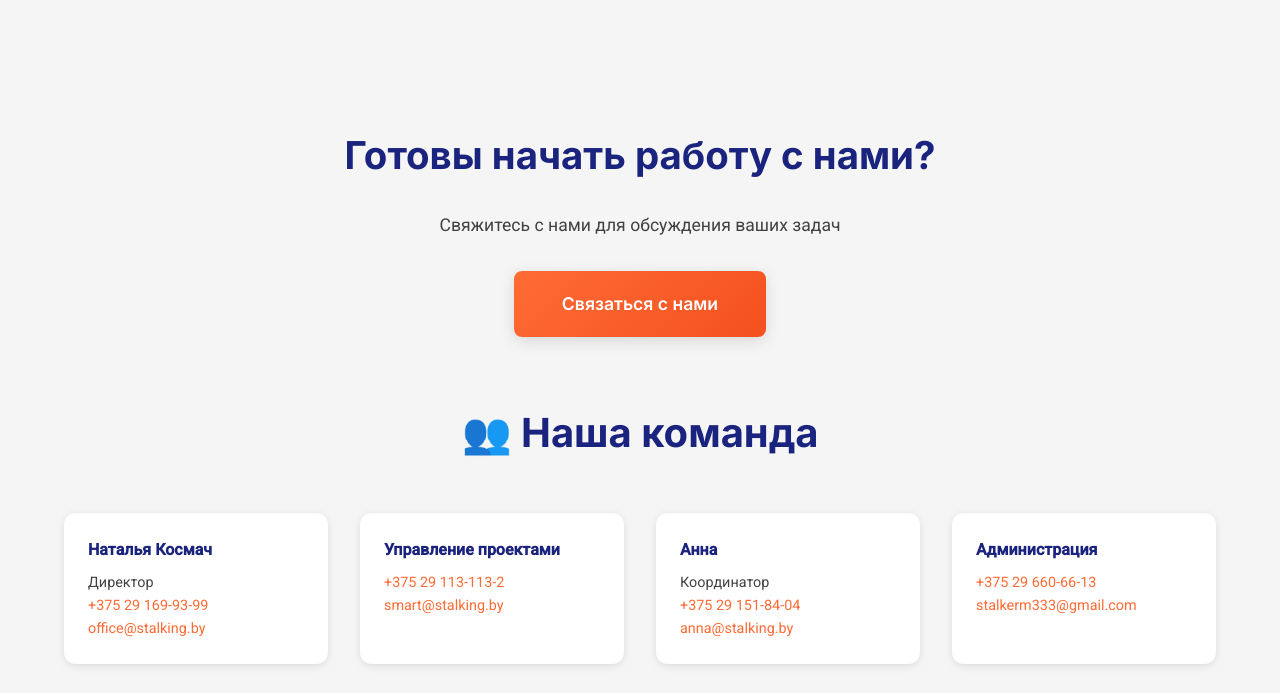
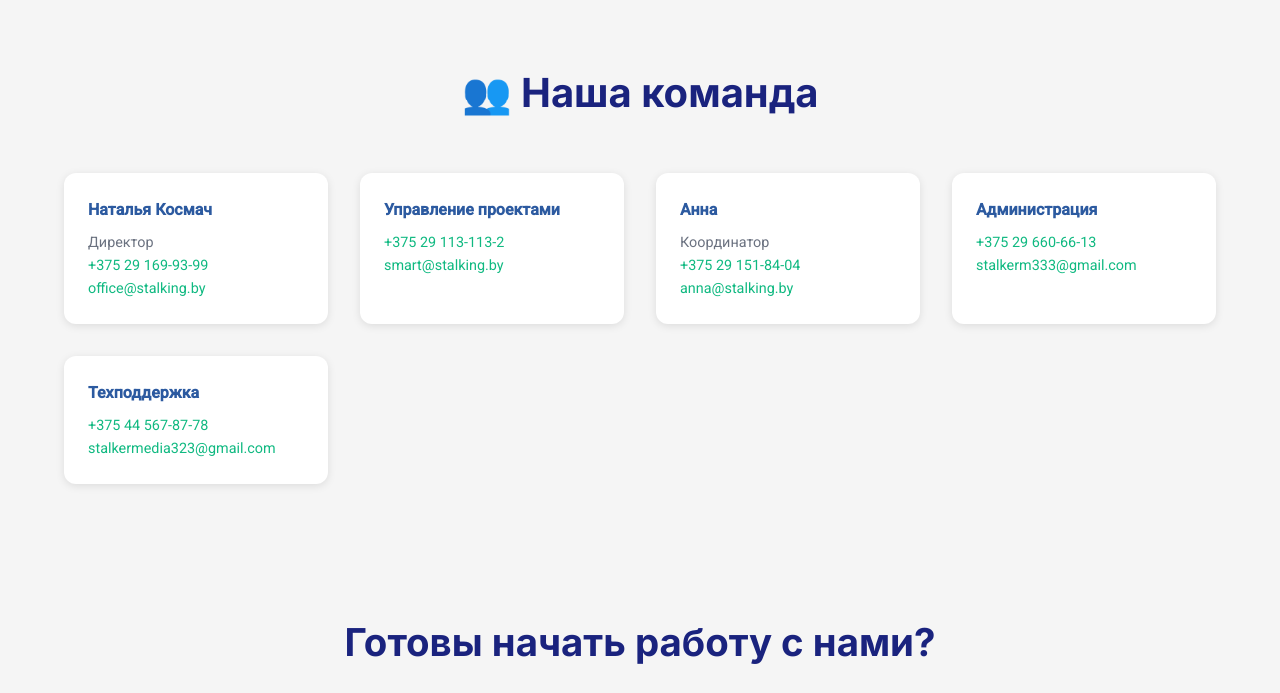
Before and after one commit to vostroslava/stalking-by-redesign, a plain HTML site: page about.html in a window 1280 px wide. Shown: the part 2600-3293 px from the top of the page. Drawn offline with Linux system fonts and the light colour scheme.

Commit message:
docs: update main and about page content

```diff
--- a/about.html
+++ b/about.html
@@ -159,6 +159,53 @@
                 </div>
             </div>
 
+            <div class="about-section" style="margin-top: 4rem;">
+                <h2 class="section-title">👥 Наша команда</h2>
+                <div class="team-contacts"
+                    style="display: grid; grid-template-columns: repeat(auto-fit, minmax(250px, 1fr)); gap: 2rem; margin-top: 2rem;">
+                    <div class="team-member"
+                        style="padding: 1.5rem; background: white; border-radius: 12px; box-shadow: 0 2px 8px rgba(0,0,0,0.1);">
+                        <h4 style="color: #2c5aa0; margin-bottom: 0.5rem;">Наталья Космач</h4>
+                        <p style="color: #6b7280; font-size: 0.9rem; margin: 0;">Директор<br><a href="tel:+375291699399"
+                                style="color: #10b981; text-decoration: none;">+375 29 169-93-99</a><br><a
+                                href="mailto:office@stalking.by"
+                                style="color: #10b981; text-decoration: none;">office@stalking.by</a></p>
+                    </div>
+                    <div class="team-member"
+                        style="padding: 1.5rem; background: white; border-radius: 12px; box-shadow: 0 2px 8px rgba(0,0,0,0.1);">
+                        <h4 style="color: #2c5aa0; margin-bottom: 0.5rem;">Управление проектами</h4>
+                        <p style="color: #6b7280; font-size: 0.9rem; margin: 0;"><a href="tel:+375291131132"
+                                style="color: #10b981; text-decoration: none;">+375 29 113-113-2</a><br><a
+                                href="mailto:smart@stalking.by"
+                                style="color: #10b981; text-decoration: none;">smart@stalking.by</a></p>
+                    </div>
+                    <div class="team-member"
+                        style="padding: 1.5rem; background: white; border-radius: 12px; box-shadow: 0 2px 8px rgba(0,0,0,0.1);">
+                        <h4 style="color: #2c5aa0; margin-bottom: 0.5rem;">Анна</h4>
+                        <p style="color: #6b7280; font-size: 0.9rem; margin: 0;">Координатор<br><a
+                                href="tel:+375291518404" style="color: #10b981; text-decoration: none;">+375 29
+                                151-84-04</a><br><a href="mailto:anna@stalking.by"
+                                style="color: #10b981; text-decoration: none;">anna@stalking.by</a></p>
+                    </div>
+                    <div class="team-member"
+                        style="padding: 1.5rem; background: white; border-radius: 12px; box-shadow: 0 2px 8px rgba(0,0,0,0.1);">
+                        <h4 style="color: #2c5aa0; margin-bottom: 0.5rem;">Администрация</h4>
+                        <p style="color: #6b7280; font-size: 0.9rem; margin: 0;"><a href="tel:+375296606613"
+                                style="color: #10b981; text-decoration: none;">+375 29 660-66-13</a><br><a
+                                href="mailto:stalkerm333@gmail.com"
+                                style="color: #10b981; text-decoration: none;">stalkerm333@gmail.com</a></p>
+                    </div>
+                    <div class="team-member"
+                        style="padding: 1.5rem; background: white; border-radius: 12px; box-shadow: 0 2px 8px rgba(0,0,0,0.1);">
+                        <h4 style="color: #2c5aa0; margin-bottom: 0.5rem;">Техподдержка</h4>
+                        <p style="color: #6b7280; font-size: 0.9rem; margin: 0;"><a href="tel:+375445678778"
+                                style="color: #10b981; text-decoration: none;">+375 44 567-87-78</a><br><a
+                                href="mailto:stalkermedia323@gmail.com"
+                                style="color: #10b981; text-decoration: none;">stalkermedia323@gmail.com</a></p>
+                    </div>
+                </div>
+            </div>
+
             <div class="cta-section" style="margin-top: 4rem;">
                 <h2>Готовы начать работу с нами?</h2>
                 <p>Свяжитесь с нами для обсуждения ваших задач</p>
@@ -167,26 +214,47 @@
 
             <div class="about-section">
                 <h2 class="section-title">👥 Наша команда</h2>
-                <div class="team-contacts" style="display: grid; grid-template-columns: repeat(auto-fit, minmax(250px, 1fr)); gap: 2rem; margin-top: 2rem;">
-                    <div class="team-member" style="padding: 1.5rem; background: white; border-radius: 12px; box-shadow: 0 2px 8px rgba(0,0,0,0.1);">
+                <div class="team-contacts"
+                    style="display: grid; grid-template-columns: repeat(auto-fit, minmax(250px, 1fr)); gap: 2rem; margin-top: 2rem;">
+                    <div class="team-member"
+                        style="padding: 1.5rem; background: white; border-radius: 12px; box-shadow: 0 2px 8px rgba(0,0,0,0.1);">
                         <h4 style="color: var(--primary-color); margin-bottom: 0.5rem;">Наталья Космач</h4>
-                        <p style="color: var(--text-gray); font-size: 0.9rem;">Директор<br><a href="tel:+375291699399" style="color: var(--accent-color);">+375 29 169-93-99</a><br><a href="mailto:office@stalking.by" style="color: var(--accent-color);">office@stalking.by</a></p>
+                        <p style="color: var(--text-gray); font-size: 0.9rem;">Директор<br><a href="tel:+375291699399"
+                                style="color: var(--accent-color);">+375 29 169-93-99</a><br><a
+                                href="mailto:office@stalking.by"
+                                style="color: var(--accent-color);">office@stalking.by</a></p>
                     </div>
-                    <div class="team-member" style="padding: 1.5rem; background: white; border-radius: 12px; box-shadow: 0 2px 8px rgba(0,0,0,0.1);">
+                    <div class="team-member"
+                        style="padding: 1.5rem; background: white; border-radius: 12px; box-shadow: 0 2px 8px rgba(0,0,0,0.1);">
                         <h4 style="color: var(--primary-color); margin-bottom: 0.5rem;">Управление проектами</h4>
-                        <p style="color: var(--text-gray); font-size: 0.9rem;"><a href="tel:+375291131132" style="color: var(--accent-color);">+375 29 113-113-2</a><br><a href="mailto:smart@stalking.by" style="color: var(--accent-color);">smart@stalking.by</a></p>
+                        <p style="color: var(--text-gray); font-size: 0.9rem;"><a href="tel:+375291131132"
+                                style="color: var(--accent-color);">+375 29 113-113-2</a><br><a
+                                href="mailto:smart@stalking.by"
+                                style="color: var(--accent-color);">smart@stalking.by</a></p>
                     </div>
-                    <div class="team-member" style="padding: 1.5rem; background: white; border-radius: 12px; box-shadow: 0 2px 8px rgba(0,0,0,0.1);">
+                    <div class="team-member"
+                        style="padding: 1.5rem; background: white; border-radius: 12px; box-shadow: 0 2px 8px rgba(0,0,0,0.1);">
                         <h4 style="color: var(--primary-color); margin-bottom: 0.5rem;">Анна</h4>
-                        <p style="color: var(--text-gray); font-size: 0.9rem;">Координатор<br><a href="tel:+375291518404" style="color: var(--accent-color);">+375 29 151-84-04</a><br><a href="mailto:anna@stalking.by" style="color: var(--accent-color);">anna@stalking.by</a></p>
+                        <p style="color: var(--text-gray); font-size: 0.9rem;">Координатор<br><a
+                                href="tel:+375291518404" style="color: var(--accent-color);">+375 29 151-84-04</a><br><a
+                                href="mailto:anna@stalking.by" style="color: var(--accent-color);">anna@stalking.by</a>
+                        </p>
                     </div>
-                    <div class="team-member" style="padding: 1.5rem; background: white; border-radius: 12px; box-shadow: 0 2px 8px rgba(0,0,0,0.1);">
+                    <div class="team-member"
+                        style="padding: 1.5rem; background: white; border-radius: 12px; box-shadow: 0 2px 8px rgba(0,0,0,0.1);">
                         <h4 style="color: var(--primary-color); margin-bottom: 0.5rem;">Администрация</h4>
-                        <p style="color: var(--text-gray); font-size: 0.9rem;"><a href="tel:+375296606613" style="color: var(--accent-color);">+375 29 660-66-13</a><br><a href="mailto:stalkerm333@gmail.com" style="color: var(--accent-color);">stalkerm333@gmail.com</a></p>
+                        <p style="color: var(--text-gray); font-size: 0.9rem;"><a href="tel:+375296606613"
+                                style="color: var(--accent-color);">+375 29 660-66-13</a><br><a
+                                href="mailto:stalkerm333@gmail.com"
+                                style="color: var(--accent-color);">stalkerm333@gmail.com</a></p>
                     </div>
-                    <div class="team-member" style="padding: 1.5rem; background: white; border-radius: 12px; box-shadow: 0 2px 8px rgba(0,0,0,0.1);">
+                    <div class="team-member"
+                        style="padding: 1.5rem; background: white; border-radius: 12px; box-shadow: 0 2px 8px rgba(0,0,0,0.1);">
                         <h4 style="color: var(--primary-color); margin-bottom: 0.5rem;">Техподдержка</h4>
-                        <p style="color: var(--text-gray); font-size: 0.9rem;"><a href="tel:+375445678778" style="color: var(--accent-color);">+375 44 567-87-78</a><br><a href="mailto:stalkermedia323@gmail.com" style="color: var(--accent-color);">stalkermedia323@gmail.com</a></p>
+                        <p style="color: var(--text-gray); font-size: 0.9rem;"><a href="tel:+375445678778"
+                                style="color: var(--accent-color);">+375 44 567-87-78</a><br><a
+                                href="mailto:stalkermedia323@gmail.com"
+                                style="color: var(--accent-color);">stalkermedia323@gmail.com</a></p>
                     </div>
                 </div>
             </div>
```
Also changed, not shown: index.html (+4 -3 lines).
